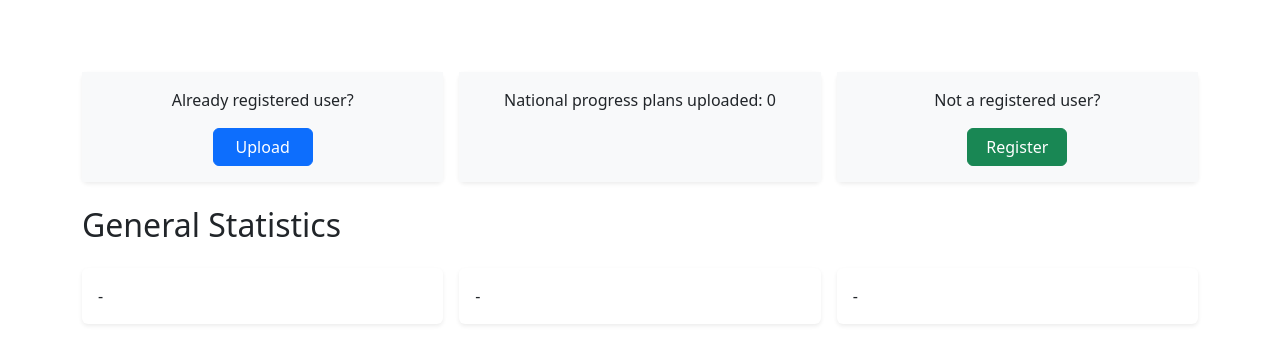
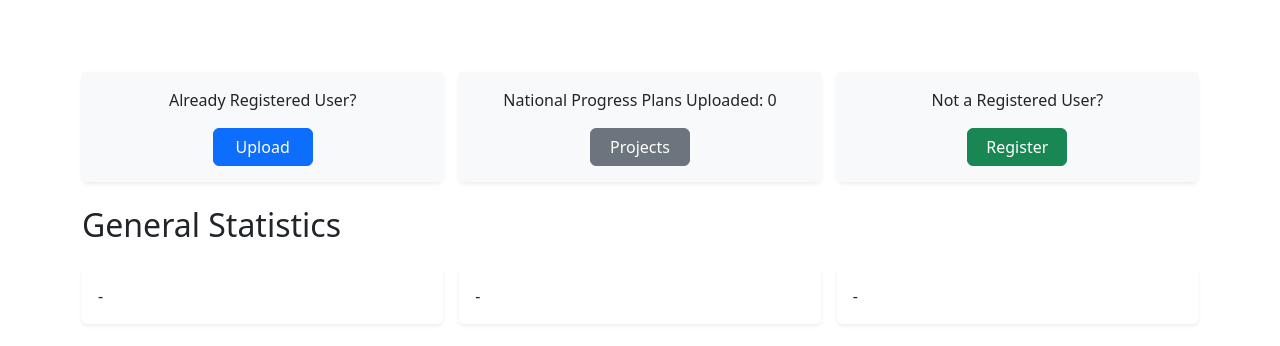
Before and after one commit to Dronzillla/flask_pzp_project, a Flask app: page / in a window 1280 px wide. Shown: the part 56-402 px from the top of the page. Run offline with Flask 3, Linux system fonts and the light colour scheme; data that the repository does not hold is empty; some libraries are stand-ins or nearby versions.

Commit message:
Update index page call to action

```diff
--- a/blueprintapp/blueprints/core/templates/core/index.html
+++ b/blueprintapp/blueprints/core/templates/core/index.html
@@ -9,7 +9,7 @@
                 <div class="col-md-4">
                     <div class="card h-100 border-0 shadow-sm text-center">
                         <div class="card-body bg-light">
-                            <p class="mb-0">Already registered user?</p>
+                            <p class="mb-0">Already Registered User?</p>
                             <form action="{{ url_for('upload.index') }}" method="get">
                                 <button type="submit" class="btn btn-primary mt-3 normal-btn">Upload</button>
                             </form>
@@ -19,14 +19,17 @@
                 <div class="col-md-4">
                     <div class="card h-100 border-0 shadow-sm text-center">
                         <div class="card-body bg-light">
-                            <p class="mb-0">National progress plans uploaded: {{ project_count }}</p>
+                                <p class="card-title mb-0">National Progress Plans Uploaded: {{ project_count }}</p>
+                                <form action="{{ url_for('projects.index') }}" method="get">
+                                    <button type="submit" class="btn btn-secondary mt-3 normal-btn">Projects</button>
+                                </form>
                         </div>
                     </div>
                 </div>
                 <div class="col-md-4">
                     <div class="card h-100 border-0 shadow-sm text-center">
                         <div class="card-body bg-light">
-                            <p class="mb-0">Not a registered user?</p>
+                            <p class="mb-0">Not a Registered User?</p>
                             <form action="{{ url_for('auth.register') }}" method="get">
                                 <button type="submit" class="btn btn-success mt-3 normal-btn">Register</button>
                             </form>
--- a/run.py
+++ b/run.py
@@ -1,9 +1,9 @@
 from blueprintapp.app import create_app
 
 # For production
-flask_app = create_app(config_class="config.config.ProductionConfig")
+# flask_app = create_app(config_class="config.config.ProductionConfig")
 # For development
-# flask_app = create_app()
+flask_app = create_app()
 
 
 if __name__ == "__main__":
```
